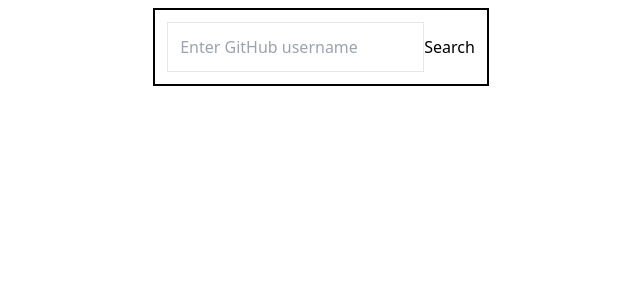
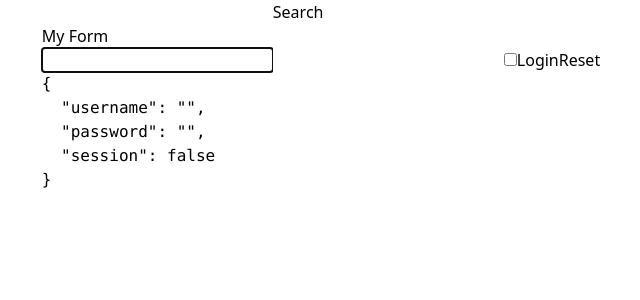
Before and after one commit to Jim2510/ExercisesJs, a React (Vite) app in the folder React/viteProject/my-app/: page / in a window 1280 px wide. Shown: the top 300 px of the page, without its empty margins (319-959 px from the left). Built offline with nearby package versions, Linux system fonts and the light colour scheme; no server answers.

Commit message:
Custom hooks

```diff
--- a/React/viteProject/my-app/src/App.jsx
+++ b/React/viteProject/my-app/src/App.jsx
@@ -19,8 +19,13 @@
 import { ClockContext } from "./context/ClockContext";
 import { GitHubUser } from "./data_fetching/GitHubUser";
 import { GitHubUsers } from "./data_fetching/GitHubUsers";
+import { CounterHooks } from "./custom_hooks/CounterHooks";
+import { Guser } from "./custom_hooks/use_github/Guser";
+import { Form } from "./custom_hooks/Form";
+import { ShowLocation } from "./custom_hooks/use_current_location/ShowLocation";
 
 export function App() {
+  const [username, setUsername] = useState("");
   // const [language, setLanguage] = useState("en");
 
   // function handleSetLanguage(event) {
@@ -41,7 +46,16 @@
         <option value="en">English</option>
         <option value="it">Italiano</option>
       </select> */}
-      <GitHubUsers />
+      {/* <Counter /> */}
+      {/* <CounterHooks /> */}
+      <input
+        type="text"
+        value={username}
+        onChange={(e) => setUsername(e.target.value)}
+      />
+      <Guser username={username} />
+      <Form />
+      <ShowLocation />
     </>
   );
 }
--- a/React/viteProject/my-app/src/Counter.jsx
+++ b/React/viteProject/my-app/src/Counter.jsx
@@ -23,7 +23,7 @@
   };
 
   const handleCounterDecrement = () => {
-    setCounter(counter === initialValue ? initialValue : (c) => c - 1);
+    setCounter((c) => c - 1);
   };
 
   const handleCounterReset = () => {
--- /dev/null
+++ b/React/viteProject/my-app/src/custom_hooks/CounterHooks.jsx
@@ -0,0 +1,14 @@
+import { useCounter } from "./useCounter";
+
+export function CounterHooks({ itialValue = 0 }) {
+  const { counter, onIncrement, onDecrement, onReset } = useCounter(itialValue);
+
+  return (
+    <div>
+      <h2>Counter: {counter}</h2>
+      <button onClick={onIncrement}>+</button>
+      <button onClick={onDecrement}>-</button>
+      <button onClick={onReset}>RESET</button>
+    </div>
+  );
+}
--- /dev/null
+++ b/React/viteProject/my-app/src/custom_hooks/Form.jsx
@@ -0,0 +1,32 @@
+import { useControlledLogin } from "./useControlledLogin";
+
+export function Form() {
+  const { data, onInputChange, onReset, inputRef } = useControlledLogin();
+  return (
+    <>
+      <h1>My Form</h1>
+      <input
+        ref={inputRef}
+        name="username"
+        value={data.username}
+        onChange={onInputChange}
+      />
+      <input
+        name="password"
+        type="password"
+        value={data.password}
+        onChange={onInputChange}
+      />
+      <input
+        checked={data.session}
+        type="checkbox"
+        name="session"
+        onChange={onInputChange}
+        id=""
+      />
+      <button disabled={!data.username || !data.password}>Login</button>
+      <button onClick={onReset}>Reset</button>
+      <pre>{JSON.stringify(data, null, 2)}</pre>
+    </>
+  );
+}
--- /dev/null
+++ b/React/viteProject/my-app/src/custom_hooks/useControlledLogin.jsx
@@ -0,0 +1,42 @@
+import { useState, useRef, useEffect } from "react";
+
+const createFormData = () => {
+  return {
+    username: "",
+    password: "",
+    session: false,
+  };
+};
+
+export function useControlledLogin() {
+  const [data, setData] = useState(createFormData());
+
+  const inputRef = useRef(null);
+
+  useEffect(() => {
+    inputRef.current?.focus();
+  }, []);
+
+  const handleInputChange = (event) => {
+    const name = event.target.name;
+    const value = event.target.value;
+    const checked = event.target.checked;
+    const type = event.target.type;
+
+    setData((prevData) => ({
+      ...prevData,
+      [name]: type === "checkbox" ? checked : value,
+    }));
+  };
+
+  const handleReset = () => {
+    setData(createFormData());
+  };
+
+  return {
+    data,
+    onInputChange: handleInputChange,
+    onReset: handleReset,
+    inputRef: inputRef,
+  };
+}
--- /dev/null
+++ b/React/viteProject/my-app/src/custom_hooks/useCounter.jsx
@@ -0,0 +1,24 @@
+import { useState } from "react";
+
+export function useCounter(initialValue = 0) {
+  const [counter, setCounter] = useState(initialValue);
+
+  const handleCounterIncrement = () => {
+    setCounter((c) => c + 1);
+  };
+
+  const handleCounterDecrement = () => {
+    setCounter((c) => c - 1);
+  };
+
+  const handleCounterReset = () => {
+    setCounter(initialValue);
+  };
+
+  return {
+    counter: counter,
+    onIncrement: handleCounterIncrement,
+    onDecrement: handleCounterDecrement,
+    onReset: handleCounterReset,
+  };
+}
--- /dev/null
+++ b/React/viteProject/my-app/src/custom_hooks/use_current_location/ShowLocation.jsx
@@ -0,0 +1,21 @@
+import { useEffect } from "react";
+import { useCurrentLocation } from "./useCurrentLocation";
+
+export function ShowLocation() {
+  const { data, onGeoloc, error, loading } = useCurrentLocation();
+  useEffect(() => onGeoloc(location), []);
+
+  console.log(data);
+  return (
+    <>
+      {data && (
+        <h1>
+          {data.longitude}
+          {data.latitude}
+          {loading && <p>Loading...</p>}
+          {error && <p>Error</p>}
+        </h1>
+      )}
+    </>
+  );
+}
--- /dev/null
+++ b/React/viteProject/my-app/src/custom_hooks/use_current_location/useCurrentLocation.jsx
@@ -0,0 +1,34 @@
+import { useState } from "react";
+
+export function useCurrentLocation() {
+  const [data, setData] = useState(null);
+  const [error, setError] = useState(null);
+  const [loading, setLoading] = useState(true);
+
+  function getLocation() {
+    navigator.geolocation.getCurrentPosition(
+      (position) => {
+        if (position) {
+          setLoading(false);
+          setData({
+            latitude: position.coords.latitude,
+            longitude: position.coords.longitude,
+          });
+        } else {
+          setError(true);
+        }
+      },
+      (error) => {
+        setLoading(false);
+        setError(error);
+      }
+    );
+  }
+
+  return {
+    data,
+    onGeoloc: getLocation,
+    Error: error,
+    loading: loading,
+  };
+}
--- /dev/null
+++ b/React/viteProject/my-app/src/custom_hooks/use_github/Guser.jsx
@@ -0,0 +1,19 @@
+import { useGitHubUser } from "./useGitHubUser";
+
+export function Guser({ username }) {
+  const { data, loading, error, onFetchUser } = useGitHubUser(username);
+
+  function handleGetUserData() {
+    onFetchUser(username);
+  }
+  return (
+    <>
+      {loading && <h1>Loading...</h1>}
+      {error && <h1>There has been an error</h1>}
+      <button onClick={handleGetUserData}>Search</button>
+      <img src={data.avatar_url} alt="" />
+      <h3>{data.login}</h3>
+      <h4>{data.name}</h4>
+    </>
+  );
+}
--- /dev/null
+++ b/React/viteProject/my-app/src/custom_hooks/use_github/useGitHubUser.jsx
@@ -0,0 +1,27 @@
+import { useEffect, useState } from "react";
+export function useGitHubUser(username) {
+  const [data, setData] = useState("");
+  const [loading, setLoading] = useState(false);
+  const [error, setError] = useState(null);
+
+  async function fetchUsername() {
+    setLoading(true);
+    setError(false);
+    try {
+      setLoading(true);
+      const res = await fetch(`https://api.github.com/users/${username}`);
+      if (res.ok) {
+        const data = await res.json();
+        setData(data);
+      } else {
+        throw new Error(res.status);
+      }
+    } catch (error) {
+      setError(error);
+    } finally {
+      setLoading(false);
+    }
+  }
+
+  return { data, error, loading, onFetchUser: fetchUsername };
+}
```
